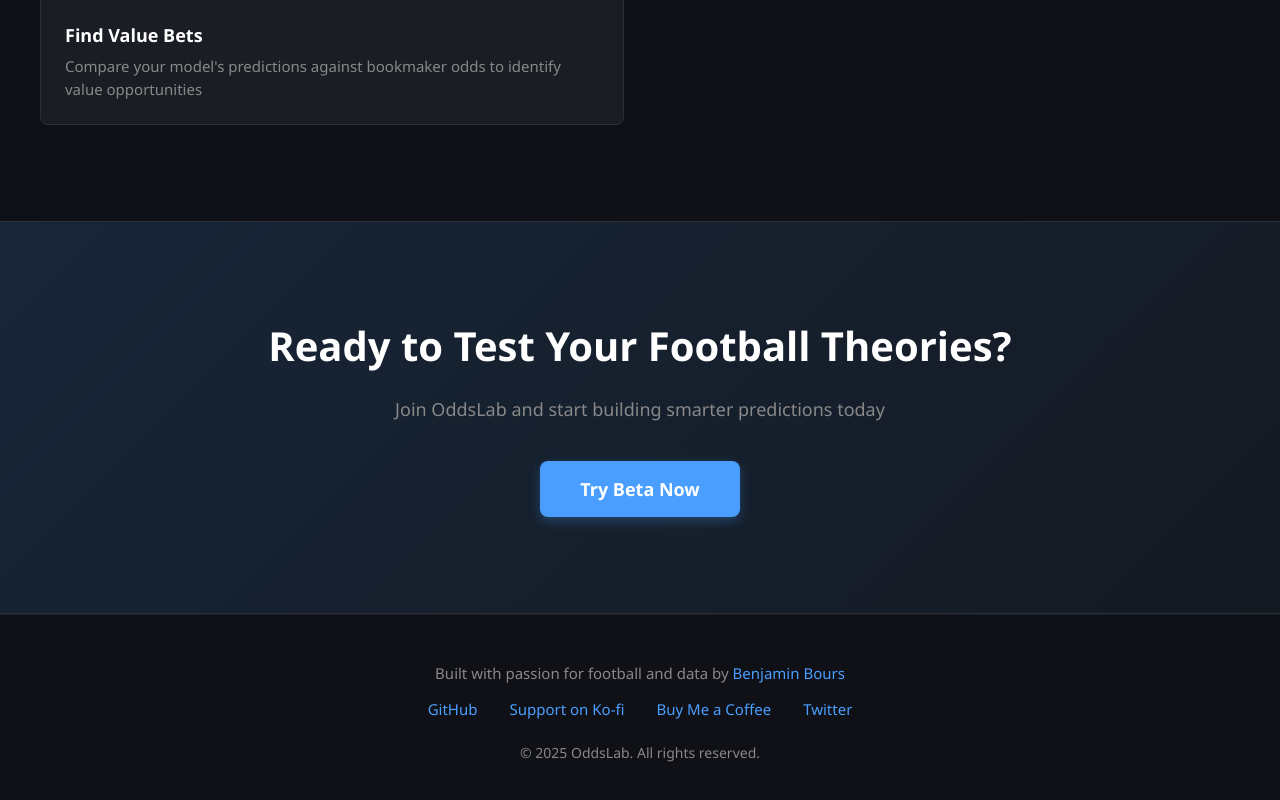
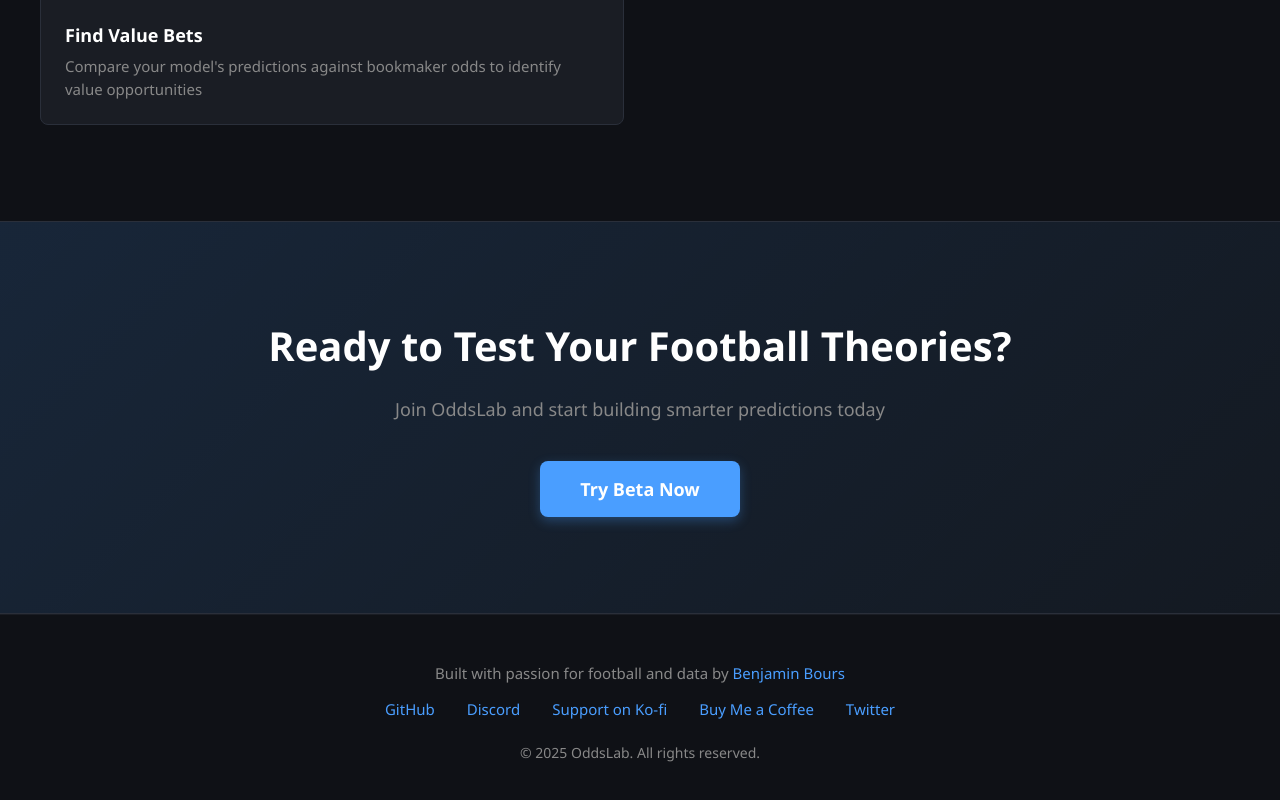
Before and after one commit to benjaminbours/oddslab-landing, a Next.js app: page / in a window 1280 px wide. Shown: the part 2707-3507 px from the top of the page. Built offline with nearby package versions, Linux system fonts and the light colour scheme.

Commit message:
Add discord link

```diff
--- a/app/page.tsx
+++ b/app/page.tsx
@@ -187,6 +187,14 @@
               GitHub
             </a>
             <a
+              href="https://discord.gg/wCkkH8XKwD"
+              className="footer__link"
+              target="_blank"
+              rel="noopener noreferrer"
+            >
+              Discord
+            </a>
+            <a
               href="https://ko-fi.com/oddslab"
               className="footer__link"
               target="_blank"
```
